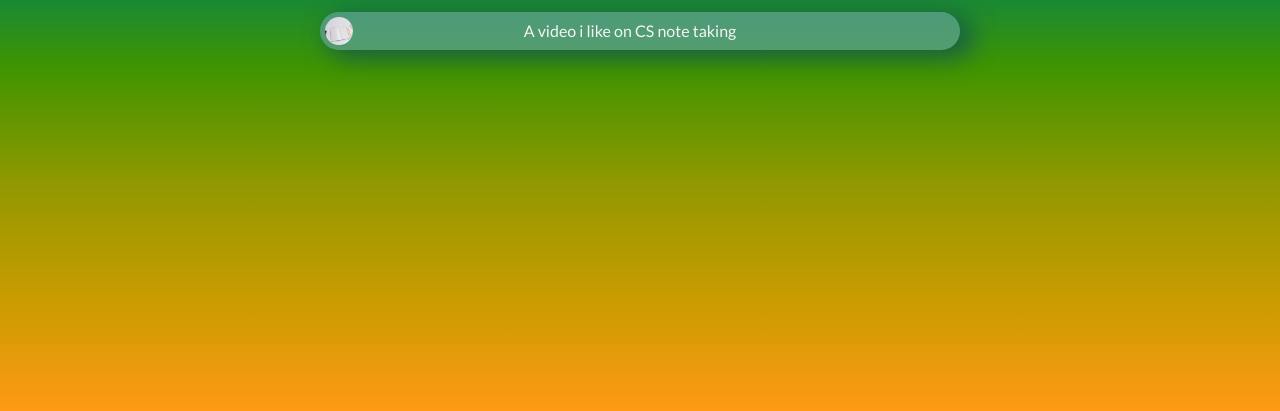
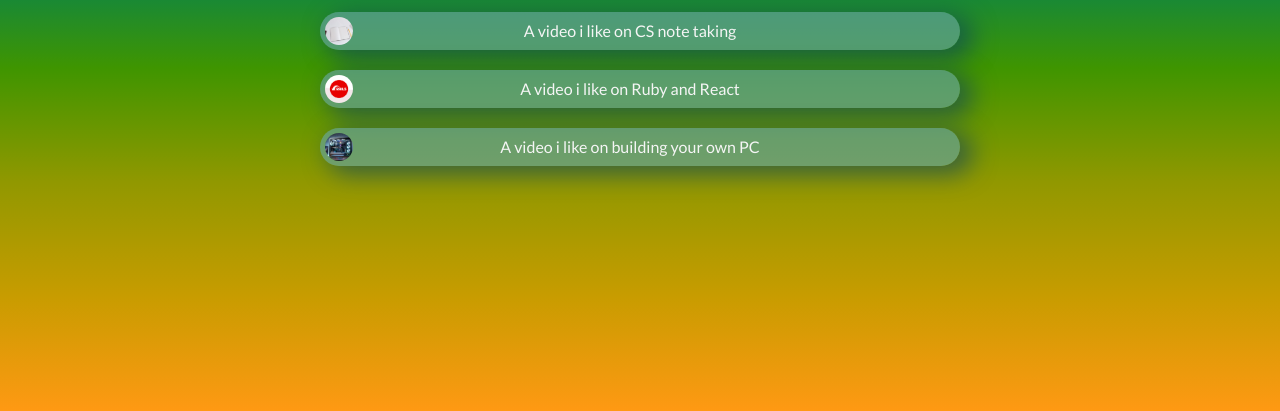
Before and after one commit to LilLoveBytes/link-in-bio, a plain HTML site: page index.html in a window 1280 px wide. Shown: the part 389-800 px from the top of the page. Drawn offline with Linux system fonts and the light colour scheme.

Commit message:
updates links and links images

```diff
--- a/index.html
+++ b/index.html
@@ -42,8 +42,20 @@
         <div class="links-row"> <!--child-->
           <div class="link"> <!--grandchild-->
             <img class="thumbnail" src="images/notebook.jpeg" alt="an open notebook on a desk"/>
-            <a class="link-text" href=https://www.youtube.com/watch?v=buW9OMD2QeQ" target="_blank">
+            <a class="link-text" href="https://www.youtube.com/watch?v=buW9OMD2QeQ" target="_blank">
                A video i like on CS note taking
+            </a>
+          </div>
+          <div class="link"> <!--grandchild-->
+            <img class="thumbnail" src="images/ruby.png" alt="an open notebook on a desk"/>
+            <a class="link-text" href="https://www.youtube.com/watch?v=PVQ6CPXCBJ8&t=29s" target="_blank">
+               A video i like on Ruby and React
+            </a>
+          </div>
+          <div class="link"> <!--grandchild-->
+            <img class="thumbnail" src="images/build-pc.webp" alt="an open notebook on a desk"/>
+            <a class="link-text" href="https://www.youtube.com/watch?v=rIIr6f7fcJ0&t=1718s" target="_blank">
+               A video i like on building your own PC
             </a>
           </div>
         </div>
```
Also changed, not shown: images/build-pc.webp (added), images/ruby.png (added).
